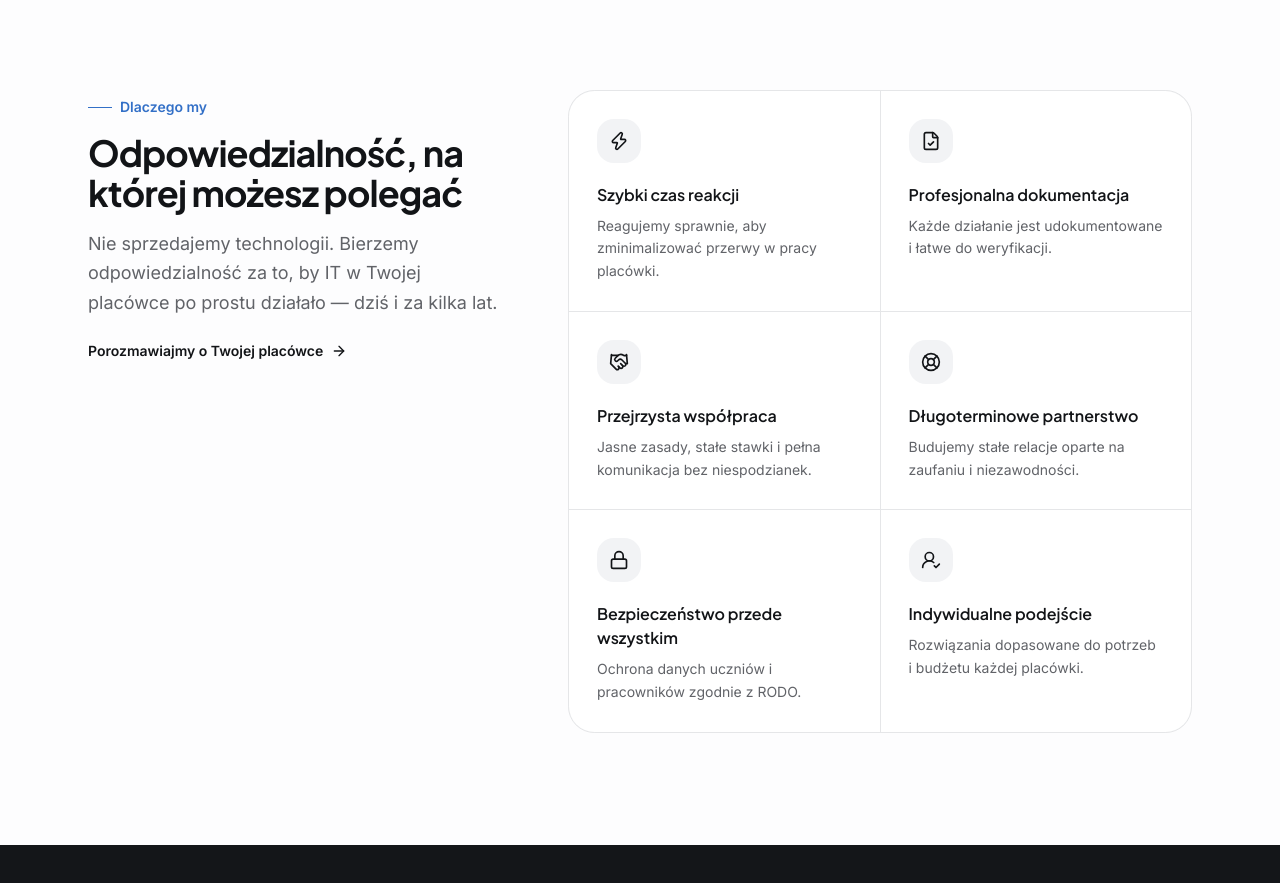
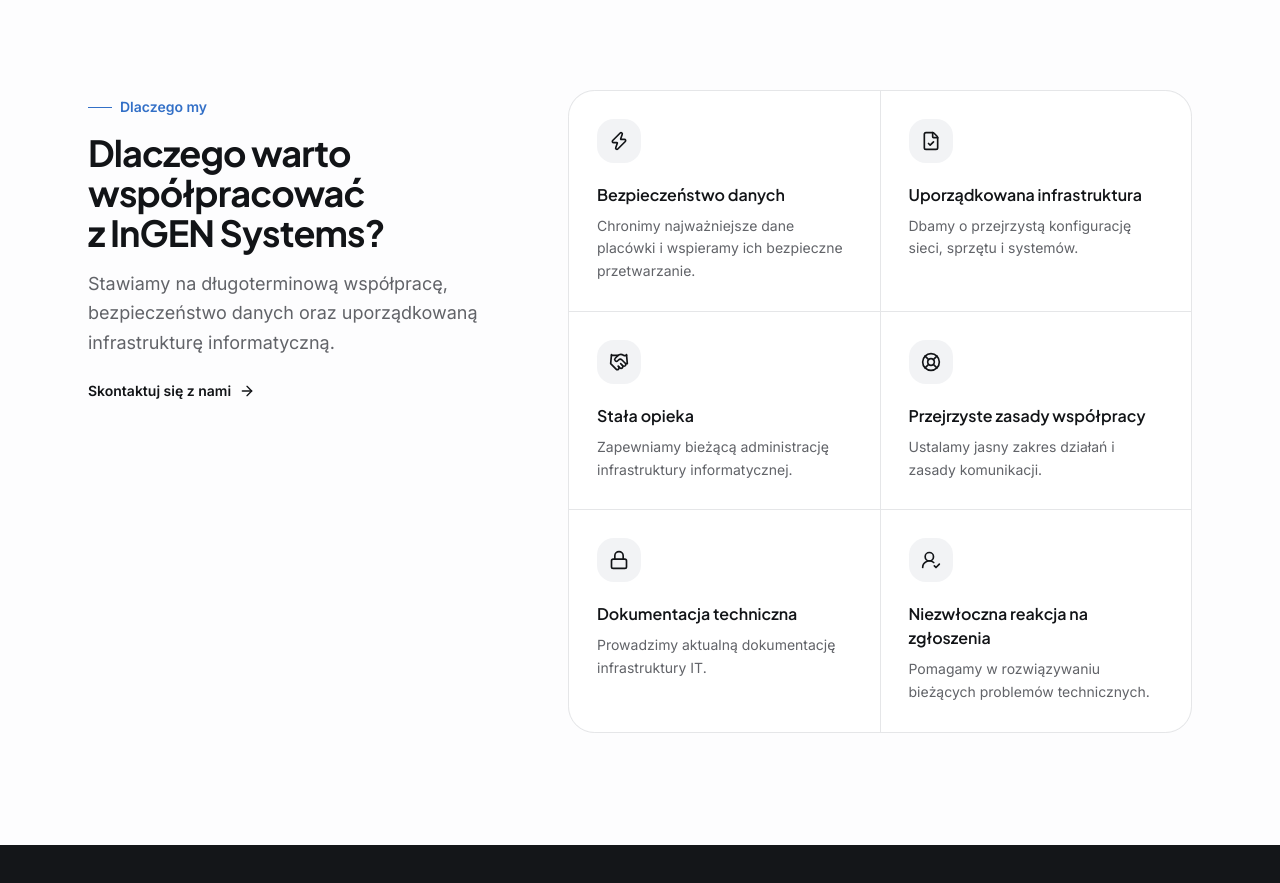
Before and after one commit to Alphbeth/InGEN, a Next.js app: page / in a window 1280 px wide. Shown: the part 2840-3723 px from the top of the page. Built offline with nearby package versions, Linux system fonts and the light colour scheme.

Commit message:
Update partnership benefits content

```diff
--- a/components/why-us-section.tsx
+++ b/components/why-us-section.tsx
@@ -3,33 +3,33 @@ import { Zap, FileCheck, Handshake, LifeBuoy, Lock, UserRoundCheck, ArrowRight }
 const advantages = [
   {
     icon: Zap,
-    title: 'Szybki czas reakcji',
-    description: 'Reagujemy sprawnie, aby zminimalizować przerwy w pracy placówki.',
+    title: 'Bezpieczeństwo danych',
+    description: 'Chronimy najważniejsze dane placówki i wspieramy ich bezpieczne przetwarzanie.',
   },
   {
     icon: FileCheck,
-    title: 'Profesjonalna dokumentacja',
-    description: 'Każde działanie jest udokumentowane i łatwe do weryfikacji.',
+    title: 'Uporządkowana infrastruktura',
+    description: 'Dbamy o przejrzystą konfigurację sieci, sprzętu i systemów.',
   },
   {
     icon: Handshake,
-    title: 'Przejrzysta współpraca',
-    description: 'Jasne zasady, stałe stawki i pełna komunikacja bez niespodzianek.',
+    title: 'Stała opieka',
+    description: 'Zapewniamy bieżącą administrację infrastruktury informatycznej.',
   },
   {
     icon: LifeBuoy,
-    title: 'Długoterminowe partnerstwo',
-    description: 'Budujemy stałe relacje oparte na zaufaniu i niezawodności.',
+    title: 'Przejrzyste zasady współpracy',
+    description: 'Ustalamy jasny zakres działań i zasady komunikacji.',
   },
   {
     icon: Lock,
-    title: 'Bezpieczeństwo przede wszystkim',
-    description: 'Ochrona danych uczniów i pracowników zgodnie z RODO.',
+    title: 'Dokumentacja techniczna',
+    description: 'Prowadzimy aktualną dokumentację infrastruktury IT.',
   },
   {
     icon: UserRoundCheck,
-    title: 'Indywidualne podejście',
-    description: 'Rozwiązania dopasowane do potrzeb i budżetu każdej placówki.',
+    title: 'Niezwłoczna reakcja na zgłoszenia',
+    description: 'Pomagamy w rozwiązywaniu bieżących problemów technicznych.',
   },
 ]
 
@@ -43,17 +43,16 @@ export function WhyUsSection() {
             Dlaczego my
           </span>
           <h2 className="mt-4 font-heading text-3xl font-bold tracking-tight text-balance text-foreground sm:text-4xl">
-            Odpowiedzialność, na której możesz polegać
+            Dlaczego warto współpracować z InGEN Systems?
           </h2>
           <p className="mt-4 text-lg leading-relaxed text-pretty text-muted-foreground">
-            Nie sprzedajemy technologii. Bierzemy odpowiedzialność za to, by IT w Twojej placówce
-            po prostu działało — dziś i za kilka lat.
+            Stawiamy na długoterminową współpracę, bezpieczeństwo danych oraz uporządkowaną infrastrukturę informatyczną.
           </p>
           <a
             href="#kontakt"
             className="group mt-6 inline-flex items-center gap-2 text-sm font-semibold text-foreground transition-colors hover:text-accent"
           >
-            Porozmawiajmy o Twojej placówce
+            Skontaktuj się z nami
             <ArrowRight className="size-4 transition-transform group-hover:translate-x-0.5" aria-hidden="true" />
           </a>
         </div>
```
